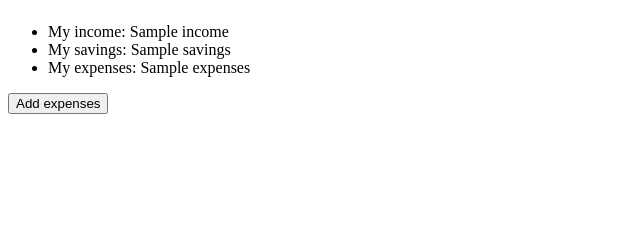
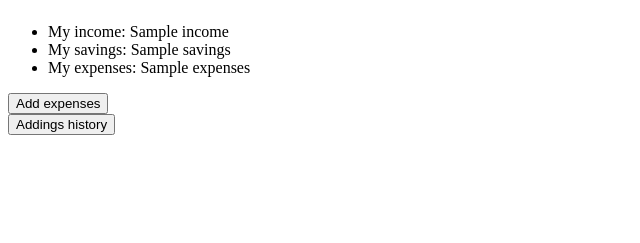
Before and after one commit to marklim-cs/personal_expense_tracker, a Django app: template expense_tracker/app/templates/home.html in a window 1280 px wide. Shown: the part 107-350 px from the top of the page, without its empty margins (0-640 px from the left). Run offline with Django 5.2, Linux system fonts and the light colour scheme; the template is opened without the code that fills it: most values are stand-ins (such as "Sample title", 1, 10 or a date in 2020).

Commit message:
lost button

```diff
--- a/expense_tracker/app/templates/home.html
+++ b/expense_tracker/app/templates/home.html
@@ -14,4 +14,8 @@
     <form method="get" action="{% url 'add_expenses' %}">
         <button type="submit">Add expenses</button>
     </form>
+
+    <form method="get" action="{% url 'history' %}">
+        <button type="submit">Addings history</button>
+    </form>
 {% endblock %}
```
